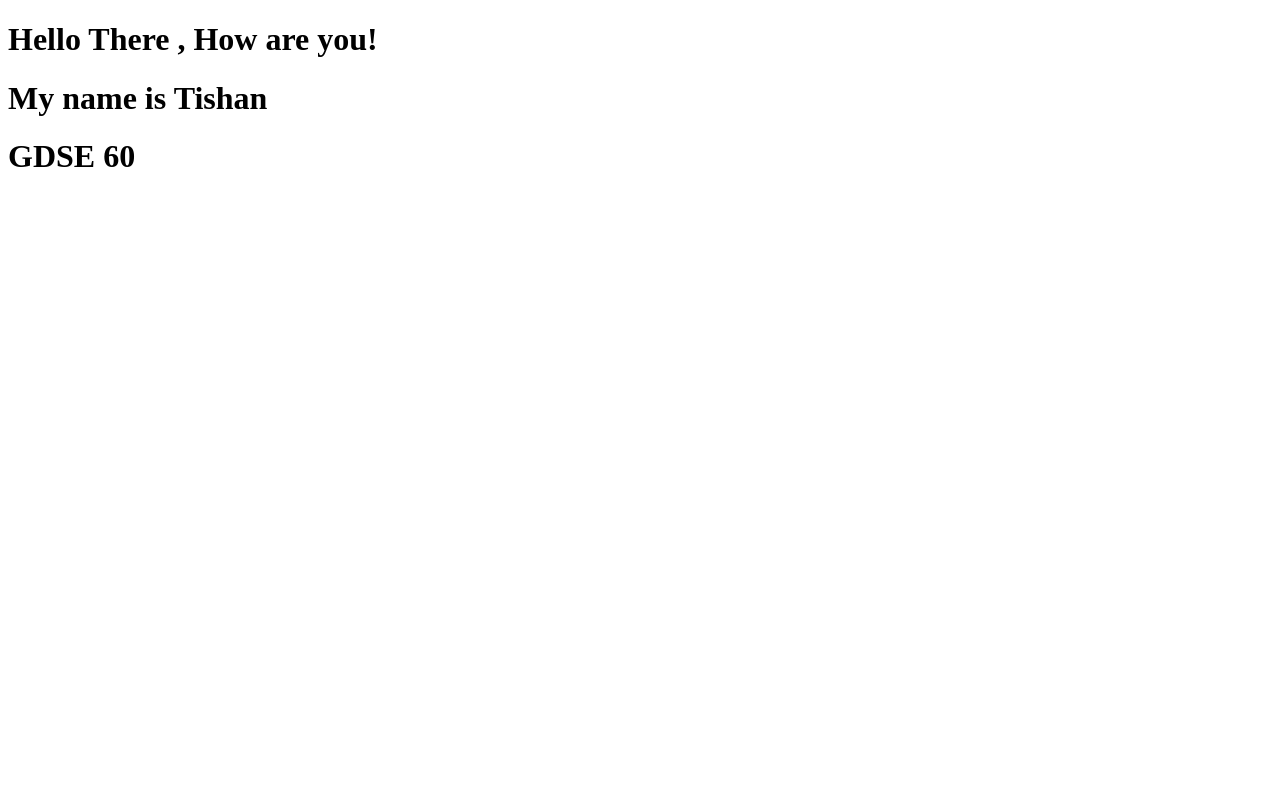
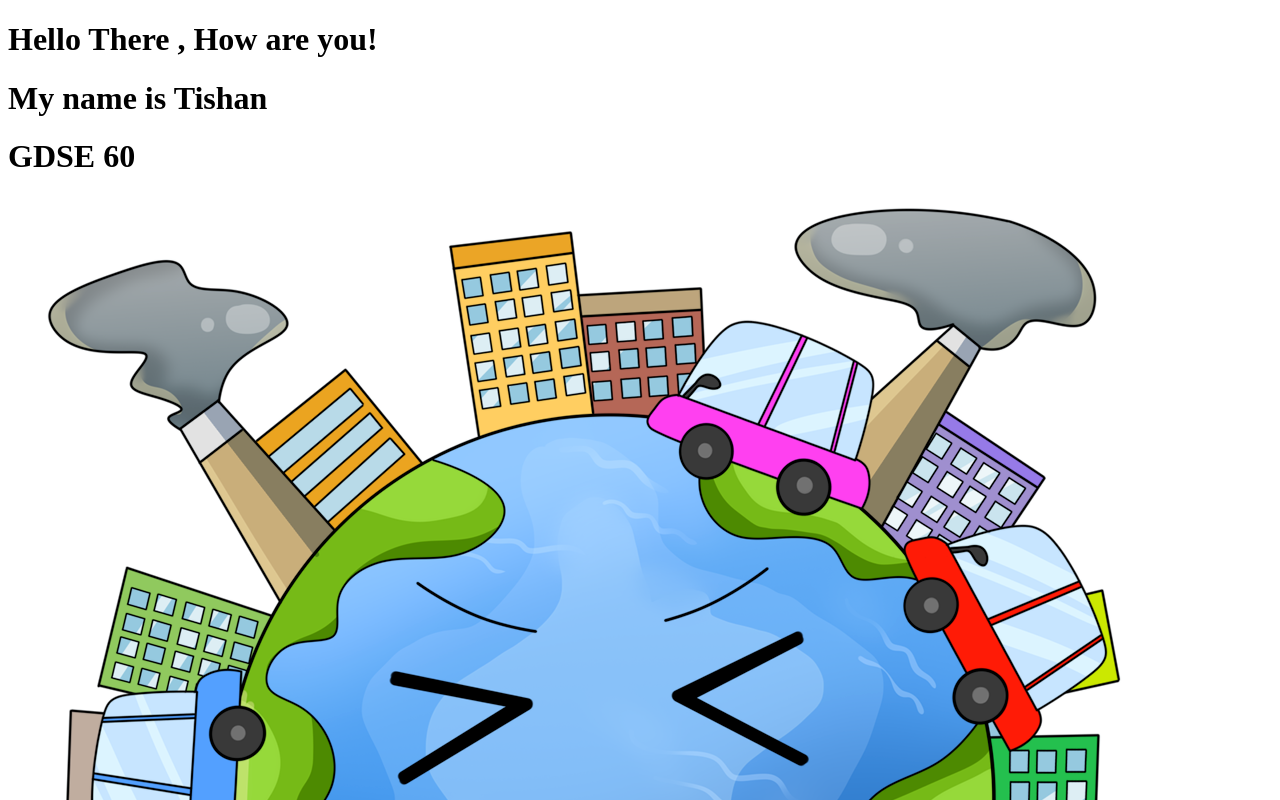
Before and after one commit to tishanjayalath/My-Portfoliyo, a plain HTML site: page index.html in a window 1280 px wide. Shown: the top 800 px of the page. Drawn offline with Linux system fonts and the light colour scheme.

Commit message:
Added more information

```diff
--- a/index.html
+++ b/index.html
@@ -11,5 +11,7 @@
 
 <h1>GDSE 60</h1>
 
+<img src="assets/pic1.png" alt=""></img>
+
 </body>
 </html>
```
Also changed, not shown: assets/pic1.png (added).
